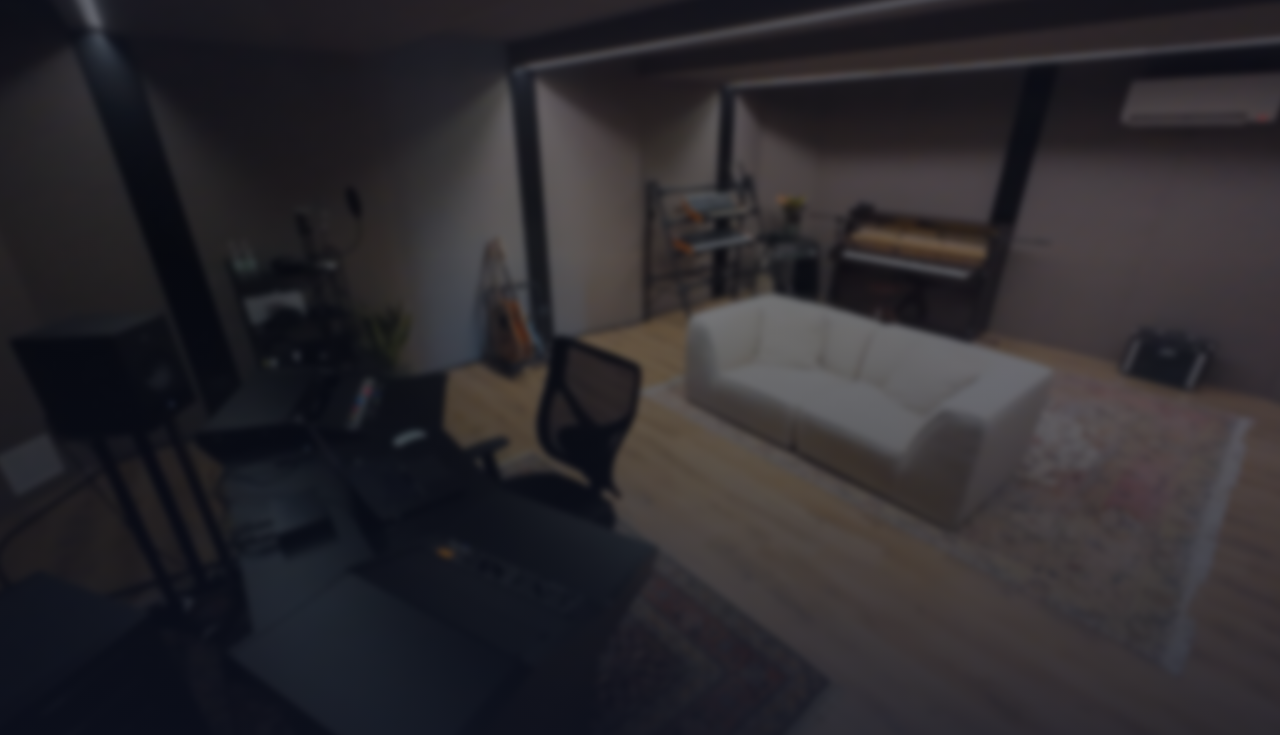
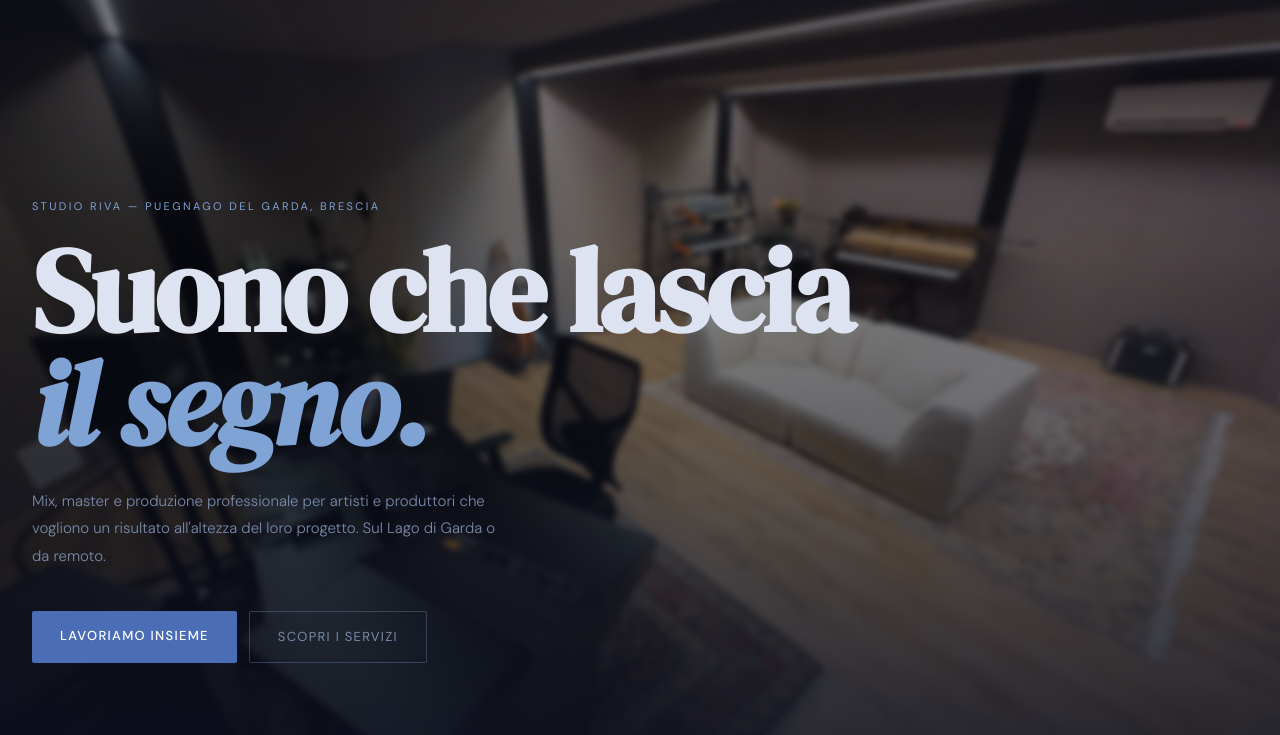
Before and after one commit to riccardorrivadossi/StudioRiva, a plain HTML site: page index.html in a window 1280 px wide. Shown: the part 65-800 px from the top of the page. Drawn offline with Linux system fonts and the light colour scheme.

Commit message:
Update index.html

```diff
--- a/index.html
+++ b/index.html
@@ -112,46 +112,48 @@
       display: flex; flex-direction: column; justify-content: flex-end;
       padding: calc(var(--nav-h) + 48px) 32px 72px;
       position: relative; overflow: hidden;
+      background-color: var(--c-bg);
     }
-    .hero-bg {
-      position: absolute; inset: 0;
+    /* Background image as pseudo-element so blur never affects text */
+    #home::before {
+      content: '';
+      position: absolute; inset: -10px;
       background-image: url('hero-bg.jpg');
       background-size: cover;
       background-position: center 30%;
       filter: blur(3px);
-      transform: scale(1.05);
-      pointer-events: none;
+      z-index: 0;
     }
-    .hero-overlay {
+    /* Dark overlay as pseudo-element */
+    #home::after {
+      content: '';
       position: absolute; inset: 0;
       background: linear-gradient(
         to bottom,
-        rgba(13,17,32,0.65) 0%,
-        rgba(13,17,32,0.45) 40%,
-        rgba(13,17,32,0.80) 100%
+        rgba(13,17,32,0.60) 0%,
+        rgba(13,17,32,0.40) 40%,
+        rgba(13,17,32,0.82) 100%
       );
-      pointer-events: none;
+      z-index: 1;
     }
+    /* All direct children of #home above the overlay */
+    #home > * { position: relative; z-index: 2; }
     .hero-label {
       font-size: 11px; letter-spacing: 0.22em; text-transform: uppercase;
       color: var(--c-sky); margin-bottom: 20px; font-weight: 400;
-      opacity: 1;
     }
     .hero-title {
       font-family: 'DM Serif Display', serif;
       font-size: clamp(44px, 10vw, 118px);
       line-height: 0.95; letter-spacing: -0.02em; color: var(--c-text);
-      opacity: 1;
     }
     .hero-title em { font-style: italic; color: var(--c-sky); }
     .hero-sub {
       margin-top: 28px; max-width: 480px;
       color: var(--c-muted); font-size: 15px; font-weight: 300; line-height: 1.85;
-      opacity: 1;
     }
     .hero-actions {
       margin-top: 40px; display: flex; gap: 12px; flex-wrap: wrap;
-      opacity: 1;
     }
     .btn-primary {
       display: inline-block; background: var(--c-accent); color: #fff;
@@ -559,8 +561,6 @@
 
   <!-- ── HERO ── -->
   <section id="home">
-    <div class="hero-bg"></div>
-    <div class="hero-overlay"></div>
     <p class="hero-label">Studio Riva — Puegnago del Garda, Brescia</p>
     <h1 class="hero-title">
       Suono che lascia<br><em>il segno.</em>
```
